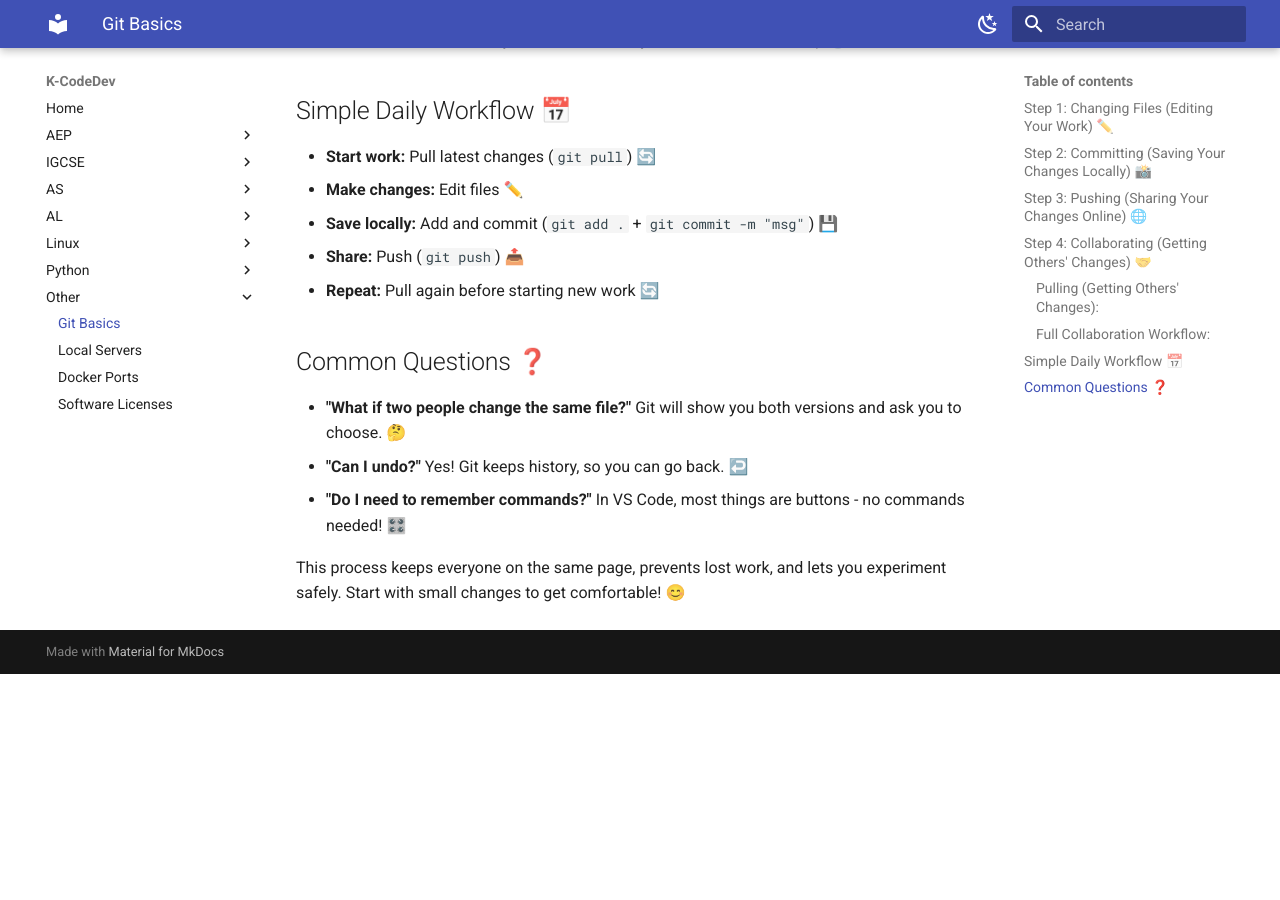
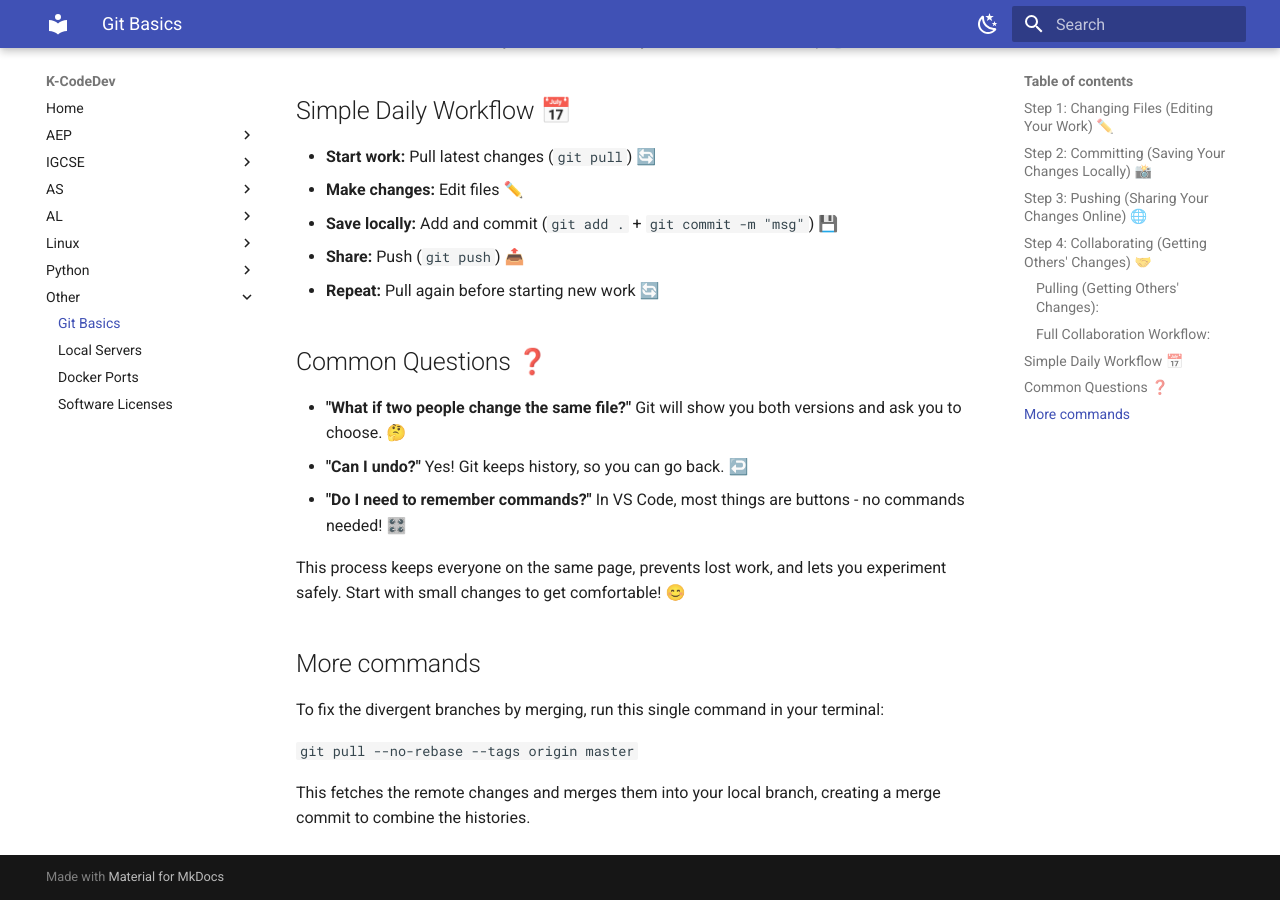
Before and after one commit to kcodedev/mkdocs, an MkDocs documentation site: the page built from docs/other/git-basics.md, in a window 1280 px wide and 900 px high, scrolled down 1810 px. Built offline with MkDocs 1.6.1 and Material for MkDocs 9.7.7, drawn with Linux system fonts in a browser that asks for light colours; before the commit the page ends 2484 px from its top, so only the background shows below that.

Commit message:
Add section on resolving divergent branches with git pull command

```diff
--- a/docs/other/git-basics.md
+++ b/docs/other/git-basics.md
@@ -63,3 +63,11 @@ When working with others, you need to get their updates and merge them with your
 - **"Do I need to remember commands?"** In VS Code, most things are buttons - no commands needed! 🎛️
 
 This process keeps everyone on the same page, prevents lost work, and lets you experiment safely. Start with small changes to get comfortable! 😊
+
+## More commands
+
+To fix the divergent branches by merging, run this single command in your terminal:
+
+`git pull --no-rebase --tags origin master`
+
+This fetches the remote changes and merges them into your local branch, creating a merge commit to combine the histories.
```
